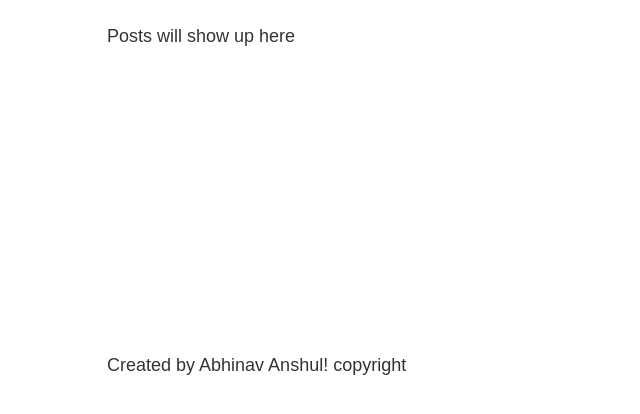
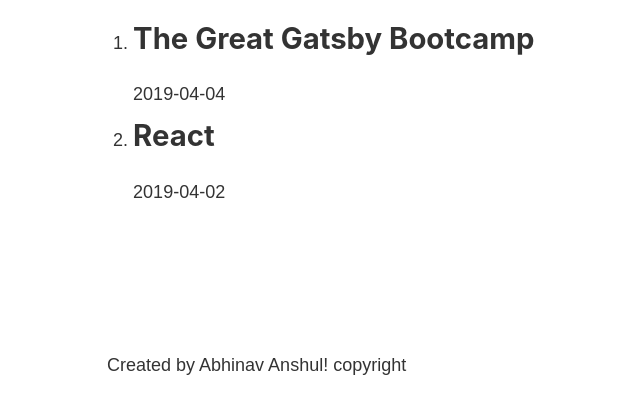
Before and after one commit to abhinav-anshul/Gatsby-Blog, a Gatsby site: page /blog in a window 1280 px wide. Shown: the part 378-792 px from the top of the page, without its empty margins (176-816 px from the left). Built offline with nearby package versions, Linux system fonts and the light colour scheme; Gatsby itself is replaced by a stand-in of ours.

Commit message:
used markdown for updating to blog posts, used filesystem gatsby plugin

```diff
--- a/gatsby-config.js
+++ b/gatsby-config.js
@@ -17,6 +17,7 @@
         name: 'src',
         path: `${__dirname}/src/`
       }
-    }
+    },
+    'gatsby-transformer-remark'
   ]
 }
--- a/package.json
+++ b/package.json
@@ -16,6 +16,7 @@
     "gatsby": "^2.13.45",
     "gatsby-plugin-sass": "^2.1.4",
     "gatsby-source-filesystem": "^2.0.28",
+    "gatsby-transformer-remark": "^2.3.8",
     "node-sass": "^4.12.0",
     "react": "^16.8.6",
     "react-dom": "^16.8.6"
--- a/src/pages/blog.js
+++ b/src/pages/blog.js
@@ -1,12 +1,42 @@
 import React from 'react'
+import {graphql, useStaticQuery} from 'gatsby'
+
 import Layout from '../components/layout'
 
+
+
+
 const BlogPage = () => {
+    const data = useStaticQuery(graphql`
+        query{
+            allMarkdownRemark {
+                edges{
+                    node{
+                        frontmatter{
+                            title
+                            date
+                        }
+                    }
+                }
+            }
+        }
+    `)
+
+
     return (
         <div>
             <Layout>
                 <h1>Blog</h1>
-                <p>Posts will show up here</p>
+                <ol>
+                    {data.allMarkdownRemark.edges.map((edge) => {
+                        return(
+                            <li>
+                                <h2>{edge.node.frontmatter.title}</h2>
+                                <p>{edge.node.frontmatter.date}</p>
+                            </li>
+                        )
+                    })}
+                </ol>
             </Layout>
         </div>
     )
--- a/src/posts/react.md
+++ b/src/posts/react.md
@@ -1,6 +1,6 @@
 ---
 title: "React"
-Date: "2019-04-02"
+date: "2019-04-02"
 ---
 
 In this post you will learn React.
```
Also changed, not shown: 1 other file.
